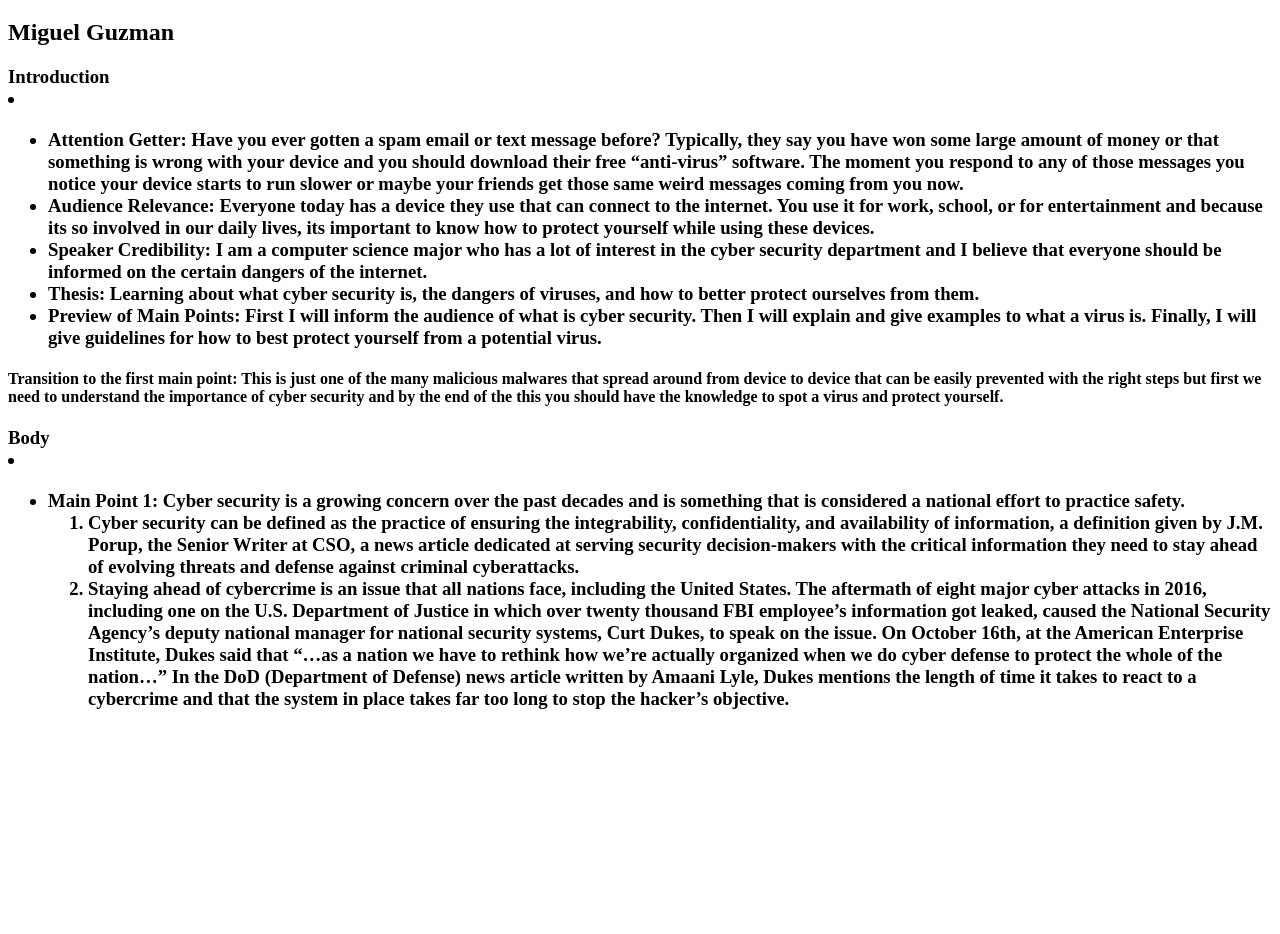
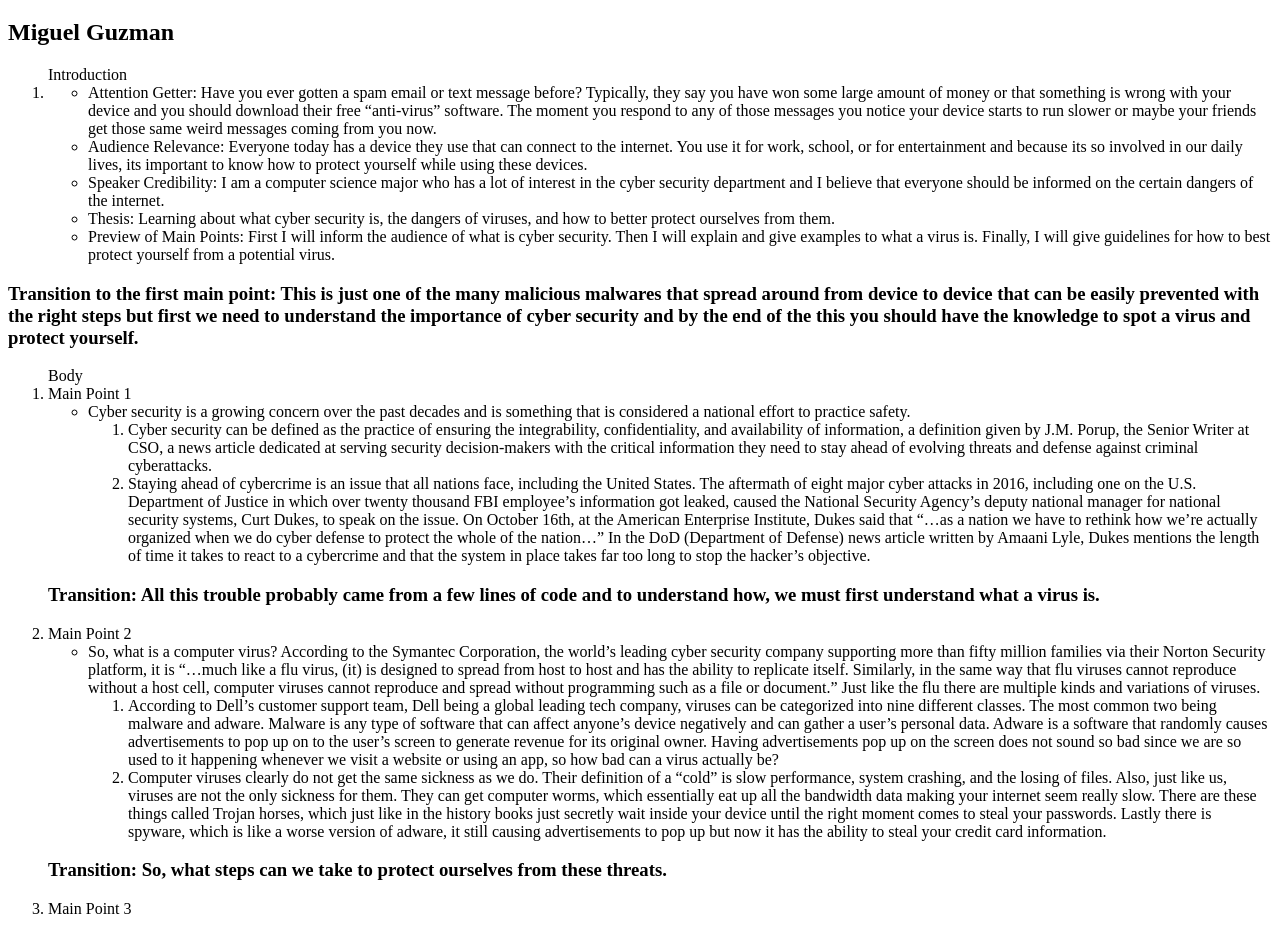
Before and after one commit to migguz53/art300_outline, a plain HTML site: page index.html in a window 1280 px wide. Shown: the part 61-995 px from the top of the page. Before the commit the page ends 800 px from the top, so only its background shows below. Drawn offline with Linux system fonts and the light colour scheme.

Commit message:
added_mainpoint2

```diff
--- a/index.html
+++ b/index.html
@@ -10,7 +10,7 @@
         <h1>Protecting People from Potential Cyber Problems</h1>
         <h2>Miguel Guzman</h2>
 
-        <h3>
+        <ol>
             Introduction
             <li>
                 <ul>
@@ -21,17 +21,17 @@
                     <li>Preview of Main Points: First I will inform the audience of what is cyber security. Then I will explain and give examples to what a virus is. Finally, I will give guidelines for how to best protect yourself from a potential virus.</li>
                 </ul>
             </li>
+        </ol>
+
+        <h3>
+            Transition to the first main point: This is just one of the many malicious malwares that spread around from device to device that can be easily prevented with the right steps but first we need to understand the importance of cyber security and by the end of the this you should have the knowledge to spot a virus and protect yourself.
         </h3>
 
-        <h4>
-            Transition to the first main point: This is just one of the many malicious malwares that spread around from device to device that can be easily prevented with the right steps but first we need to understand the importance of cyber security and by the end of the this you should have the knowledge to spot a virus and protect yourself.
-        </h4>
-
-        <h3>
+        <ol>
             Body
-            <li>
+            <li> Main Point 1
                 <ul>
-                    <li>Main Point 1: Cyber security is a growing concern over the past decades and is something that is considered a national effort to practice safety.
+                    <li>Cyber security is a growing concern over the past decades and is something that is considered a national effort to practice safety.
                         <ol>
                             <li>Cyber security can be defined as the practice of ensuring the integrability, confidentiality, and availability of information, a definition given by J.M. Porup, the Senior Writer at CSO, a news article dedicated at serving security decision-makers with the critical information they need to stay ahead of evolving threats and defense against criminal cyberattacks.</li>
                             <li>Staying ahead of cybercrime is an issue that all nations face, including the United States.  The aftermath of eight major cyber attacks in 2016, including one on the U.S. Department of Justice in which over twenty thousand FBI employee’s information got leaked, caused the National Security Agency’s deputy national manager for national security systems, Curt Dukes, to speak on the issue.  On October 16th, at the American Enterprise Institute, Dukes said that “…as a nation we have to rethink how we’re actually organized when we do cyber defense to protect the whole of the nation…”  In the DoD (Department of Defense) news article written by Amaani Lyle, Dukes mentions the length of time it takes to react to a cybercrime and that the system in place takes far too long to stop the hacker’s objective.</li>
@@ -39,8 +39,21 @@
                     </li>
                 </ul>
             </li>
-        </h3>
+            <h3>Transition: All this trouble probably came from a few lines of code and to understand how, we must first understand what a virus is.</h3>
+            <li> Main Point 2
+                <ul>
+                    <li>So, what is a computer virus?  According to the Symantec Corporation, the world’s leading cyber security company supporting more than fifty million families via their Norton Security platform, it is “…much like a flu virus, (it) is designed to spread from host to host and has the ability to replicate itself. Similarly, in the same way that flu viruses cannot reproduce without a host cell, computer viruses cannot reproduce and spread without programming such as a file or document.” Just like the flu there are multiple kinds and variations of viruses.
+                        <ol>
+                            <li>According to Dell’s customer support team, Dell being a global leading tech company, viruses can be categorized into nine different classes.  The most common two being malware and adware.  Malware is any type of software that can affect anyone’s device negatively and can gather a user’s personal data.  Adware is a software that randomly causes advertisements to pop up on to the user’s screen to generate revenue for its original owner.  Having advertisements pop up on the screen does not sound so bad since we are so used to it happening whenever we visit a website or using an app, so how bad can a virus actually be?</li>
+                            <li>Computer viruses clearly do not get the same sickness as we do.  Their definition of a “cold” is slow performance, system crashing, and the losing of files.  Also, just like us, viruses are not the only sickness for them.  They can get computer worms, which essentially eat up all the bandwidth data making your internet seem really slow.  There are these things called Trojan horses, which just like in the history books just secretly wait inside your device until the right moment comes to steal your passwords.  Lastly there is spyware, which is like a worse version of adware, it still causing advertisements to pop up but now it has the ability to steal your credit card information. </li>
+                        </ol>
+                    </li>
+                </ul>
+            </li>
+            <h3>Transition: So, what steps can we take to protect ourselves from these threats.</h3>
+            <li> Main Point 3
 
-        <h4></h4>
+            </li>
+        </ol>
     </body>
 </html>
```
